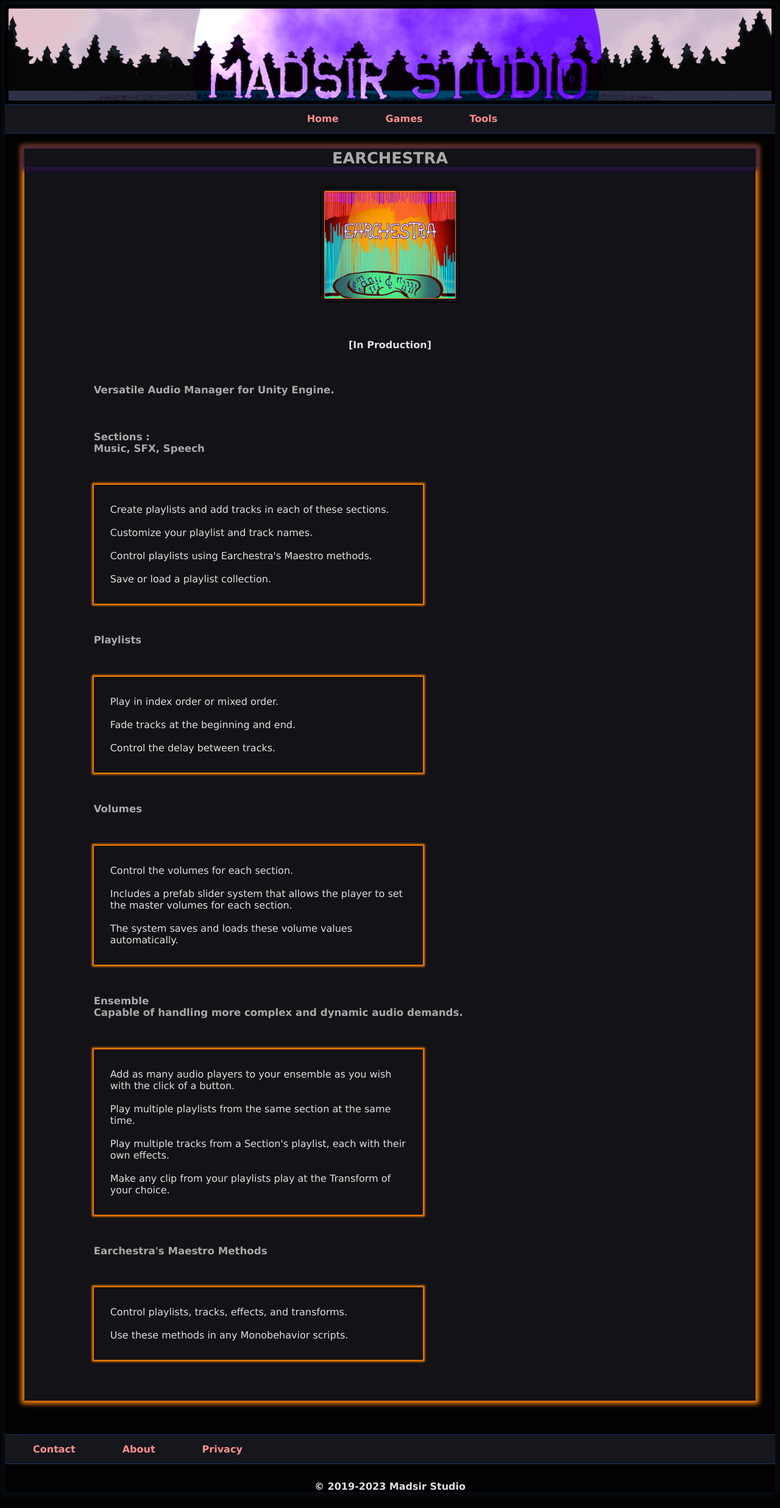
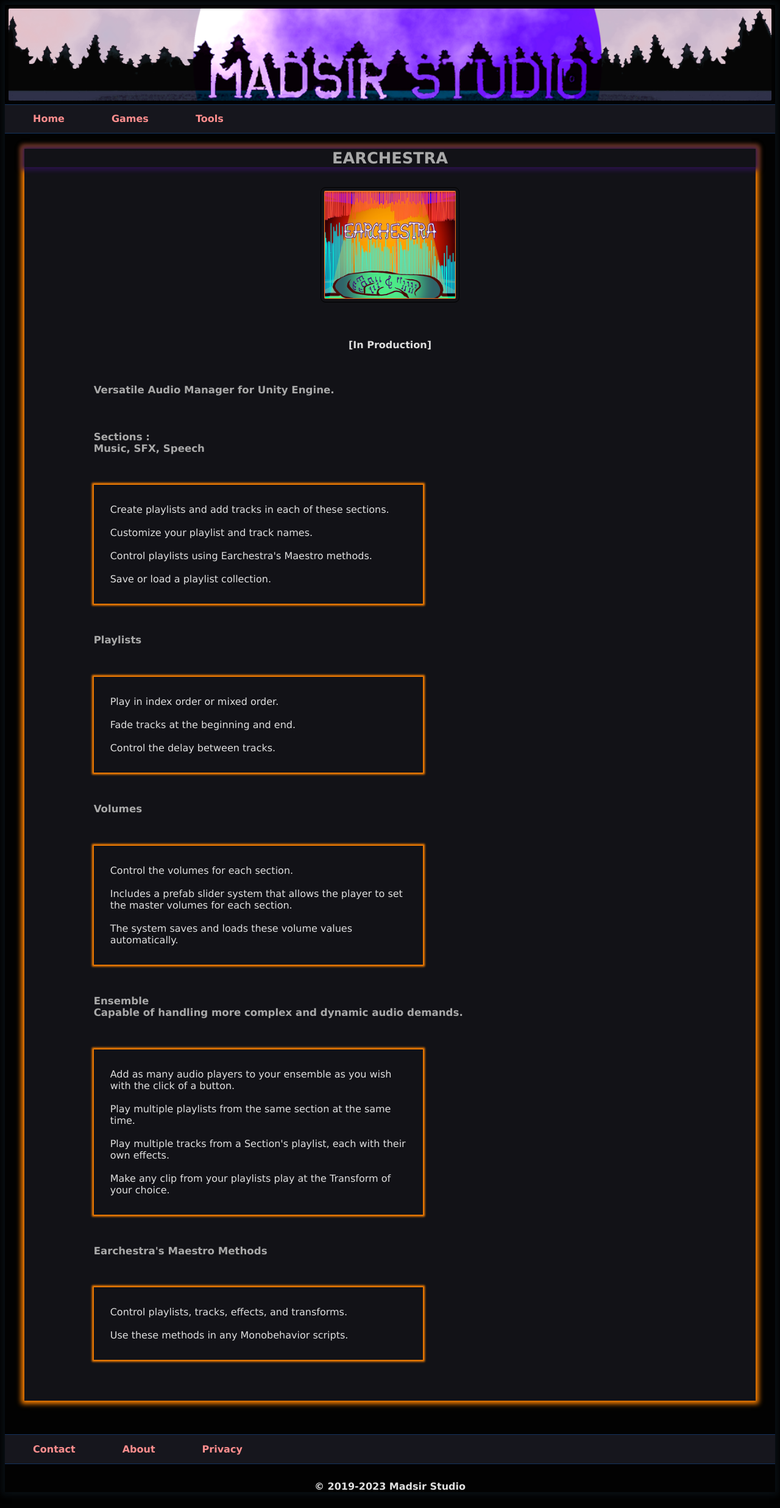
Before and after one commit to Madsir/madsirstudio.github.io, a Jekyll site: the page built from earchestra/index.html, in a window 1280 px wide. Shown: the whole page at 61% size. Built offline with Jekyll 4.4.1, drawn with Linux system fonts in a browser that asks for light colours.

Commit message:
Update default.html

```diff
--- a/_layouts/default.html
+++ b/_layouts/default.html
@@ -12,10 +12,9 @@
 h1{
  box-shadow: 0 0 8px 5px #2A124A;
 }
-.center {
+.right {
   display: flex;
-  justify-content: center;
-  align-items: center;
+  align-items: right;
 }
 .dropdown {
   display: block;
@@ -69,7 +68,6 @@ button:hover{
 			<a href="/"><img src="/Assets/heroImage.png" width=99%; style=display:block;margin-left:auto;margin-right:auto></a>
 			<nav>
     		<ul>
-			<div class ="center">
 	<div class="flexer">
 		<div class="dropdown">
 			<a href="/"><button>Home</button></a>
@@ -91,7 +89,6 @@ button:hover{
   </div>
 </div>
 				</div>
-			</div>
     		</ul>
 			</nav>
 			<div class="container">
@@ -102,6 +99,7 @@ button:hover{
 			<br>
       		<footer>
     			<ul>
+				<div class="right">
 							<div class="flexer">
 		<div class="dropdown">
 			<a href="/contact"><button>Contact</button></a>
@@ -113,6 +111,7 @@ button:hover{
 			<a href="/privacy"><button>Privacy</button></a>
 		</div>
 							</div>
+				</div>
         			<!--<li><a href="/contact"style=padding-right:30px>Contact</a></li>
 				<li><a href="/about"style=padding-right:30px>About</a></li>
 				<li><a href="/privacy"style=padding-right:30px>Privacy</a></li>	-->
```
